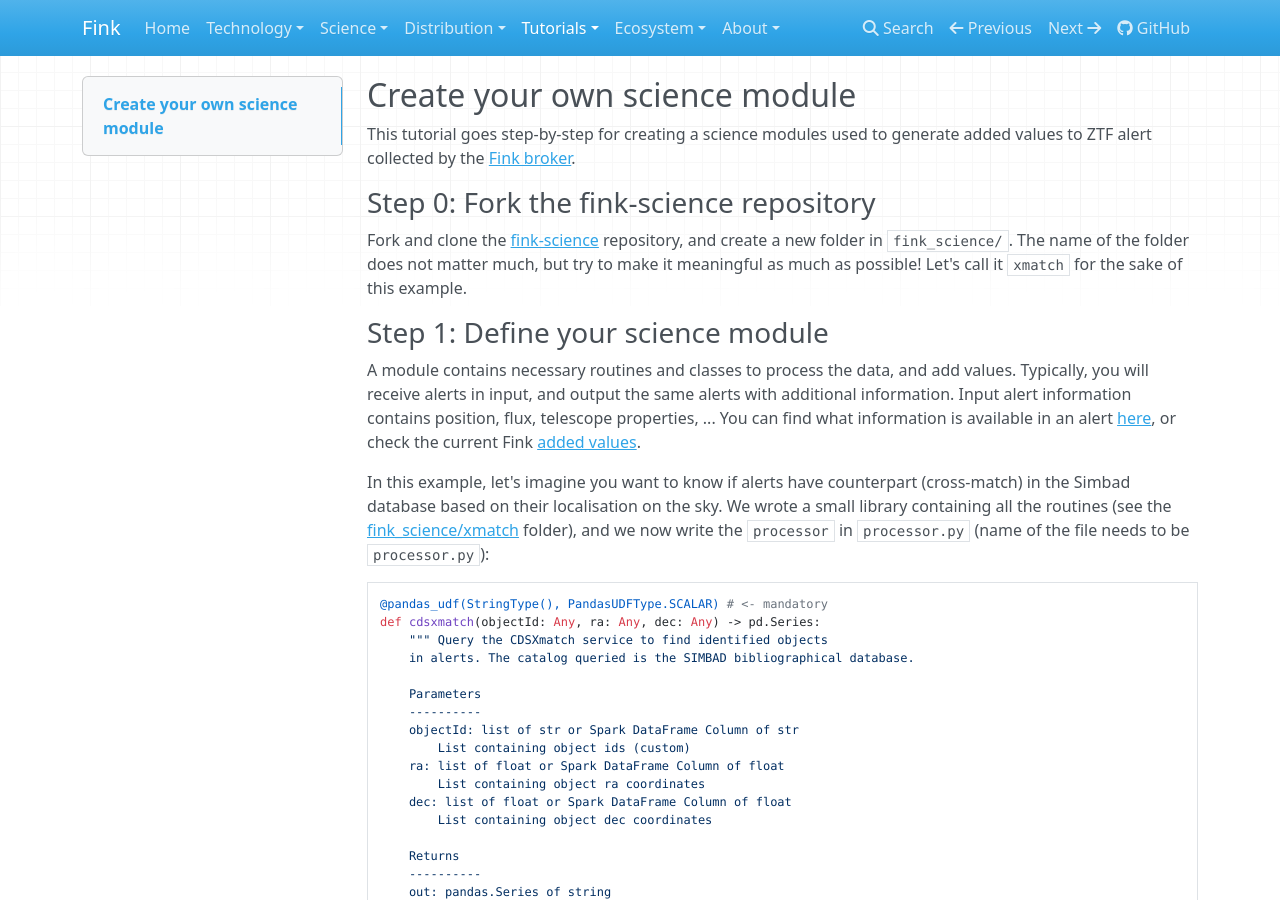
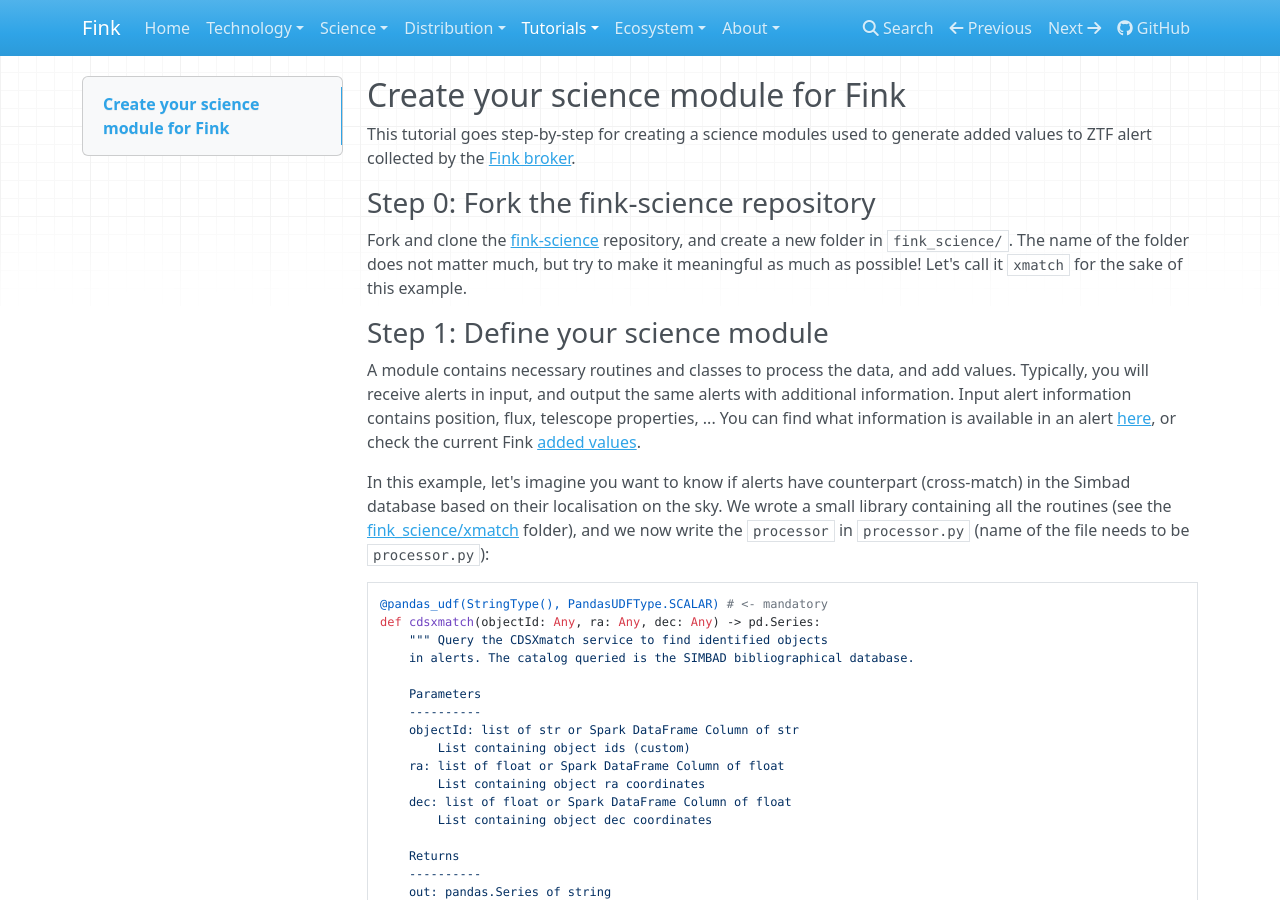
Before and after one commit to astrolabsoftware/fink, an MkDocs documentation site: the page built from docs/tutorials/create-science-module.md, in a window 1280 px wide and 900 px high. Built offline with MkDocs 1.6.1, drawn with Linux system fonts in a browser that asks for light colours; nearby versions of some CDN libraries.

Commit message:
Fix typos

```diff
--- a/docs/tutorials/create-science-module.md
+++ b/docs/tutorials/create-science-module.md
@@ -1,4 +1,4 @@
-## Create your own science module
+## Create your science module for Fink
 
 This tutorial goes step-by-step for creating a science modules used to generate added values to ZTF alert collected by the [Fink broker](https://github.com/astrolabsoftware/fink-broker).
 
```
